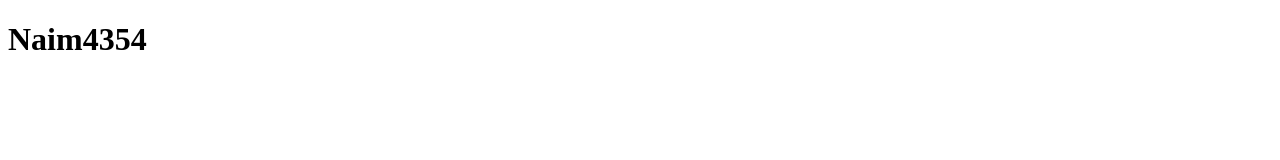
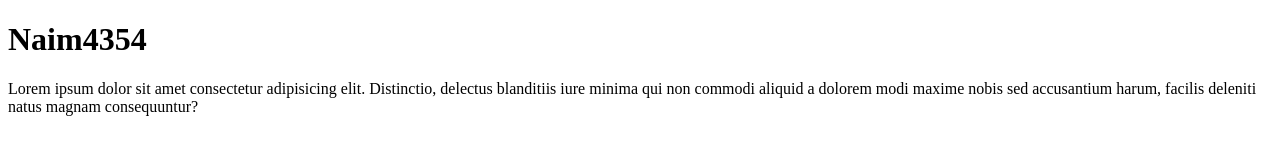
Before and after one commit to Naim4354/first-projects-, a plain HTML site: page index.html in a window 1280 px wide. Drawn offline with Linux system fonts and the light colour scheme.

Commit message:
first commit

```diff
--- a/index.html
+++ b/index.html
@@ -8,7 +8,9 @@
 </head>
 <body>
 
-<h1>Naim4354</h1>
+<h1>Naim4354 </h1>
+
+<p>Lorem ipsum dolor sit amet consectetur adipisicing elit. Distinctio, delectus blanditiis iure minima qui non commodi aliquid a dolorem modi maxime nobis sed accusantium harum, facilis deleniti natus magnam consequuntur?</p>
 
 
 </body>
```
